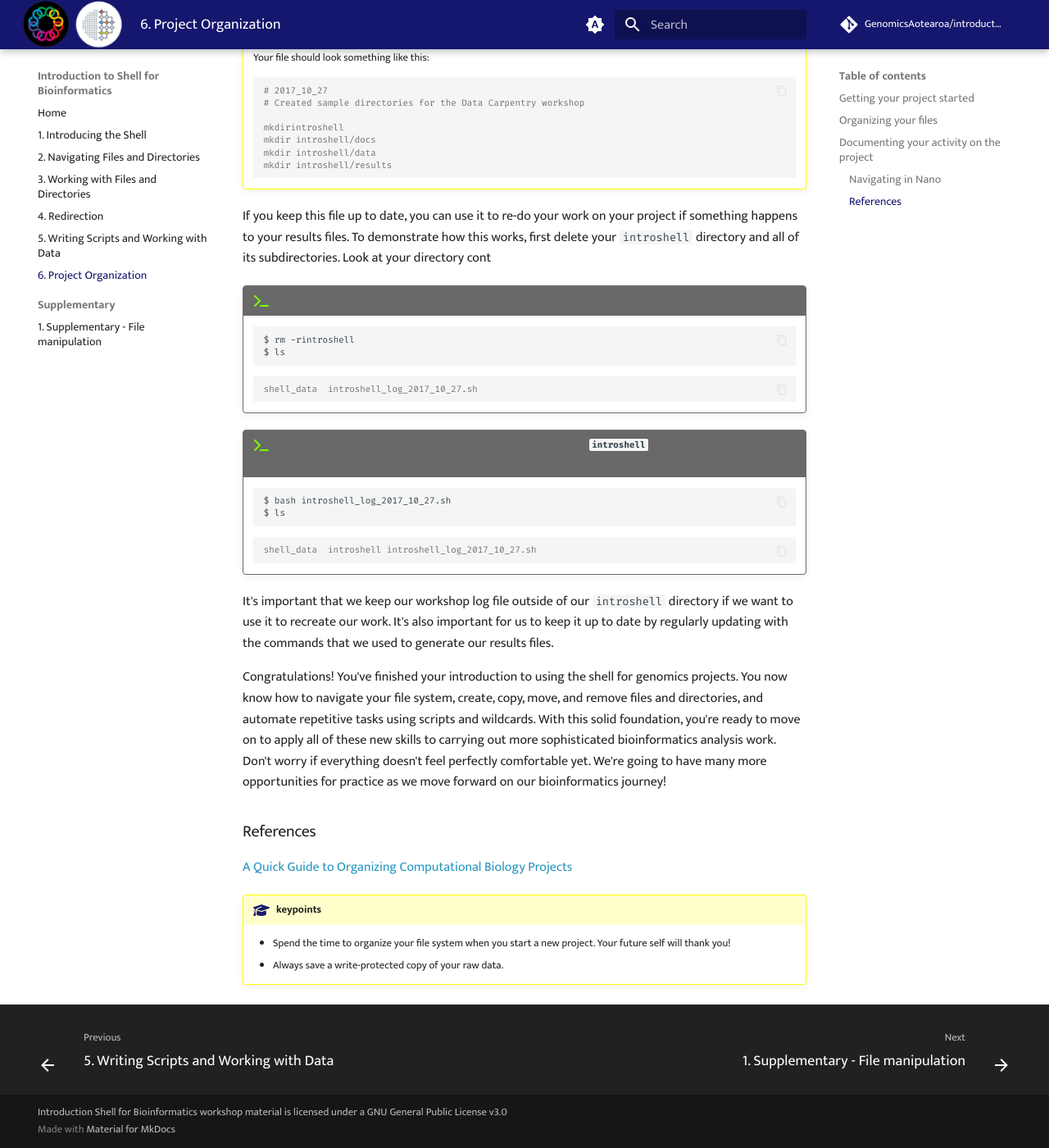
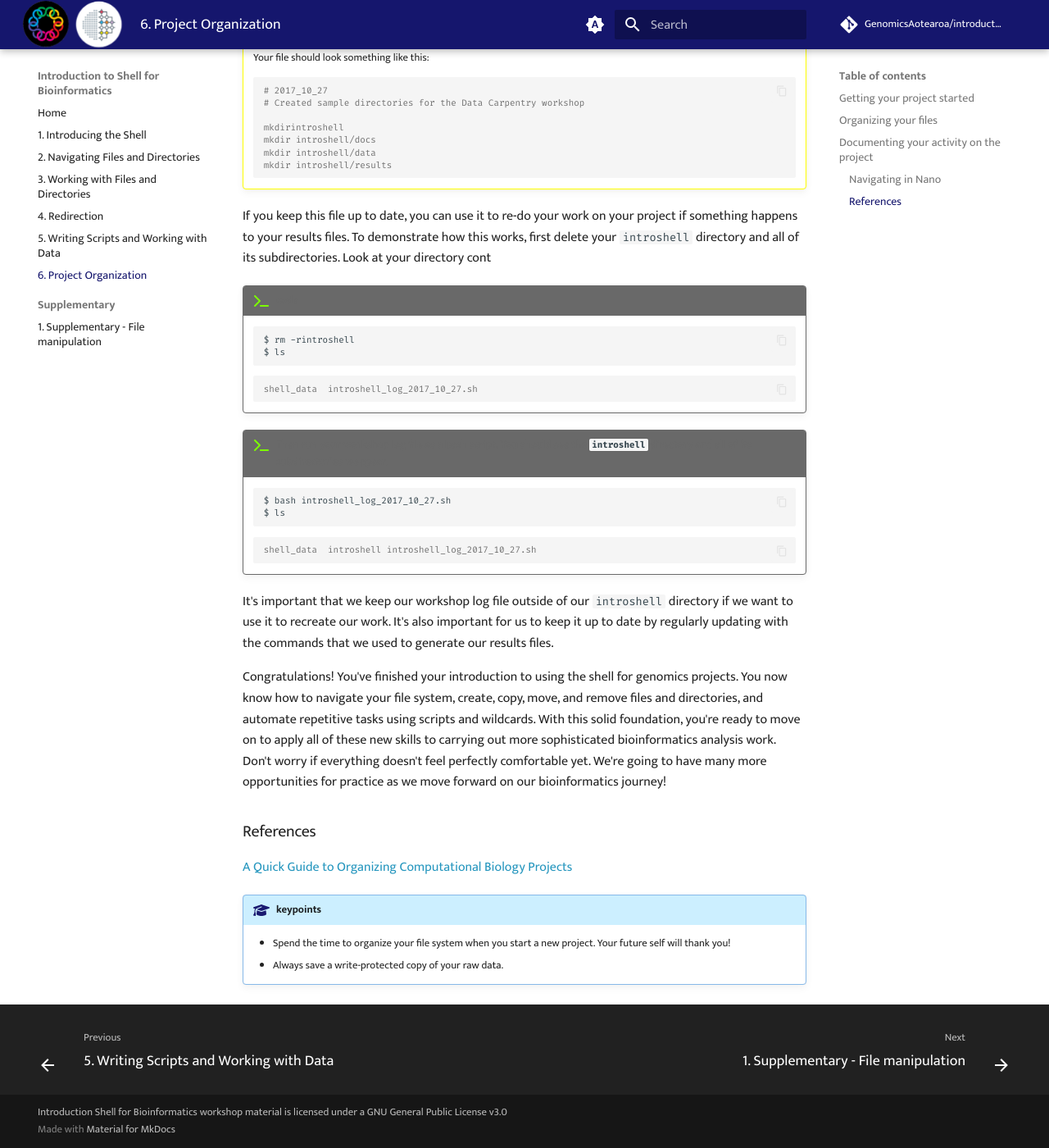
Before and after one commit to GenomicsAotearoa/introduction-to-shell, an MkDocs documentation site: the page built from docs/06-organization.md, in a window 1280 px wide and 1400 px high, scrolled down 4612 px. Shown: the whole window at 82% size. Built offline with MkDocs 1.6.1 and Material for MkDocs 9.7.7, drawn with Linux system fonts in a browser that asks for light colours; comment, search, counter and statistics services are not loaded.

Commit message:
change colour scheme

```diff
--- a/docs/stylesheets/extra.css
+++ b/docs/stylesheets/extra.css
@@ -1007,11 +1007,11 @@
 }
 .md-typeset .admonition.graduation-cap,
 .md-typeset details.graduation-cap {
-  border-color: rgb(255,255,0);
+  border-color: rgb(135, 185, 233);
 }
 .md-typeset .graduation-cap > .admonition-title,
 .md-typeset .graduation-cap > summary {
-  background-color: rgba(255,255,0, 0.2);
+  background-color: rgba(0, 174, 255, 0.2);
 }
 .md-typeset .graduation-cap > .admonition-title::before,
 .md-typeset .graduation-cap > summary::before {
```
